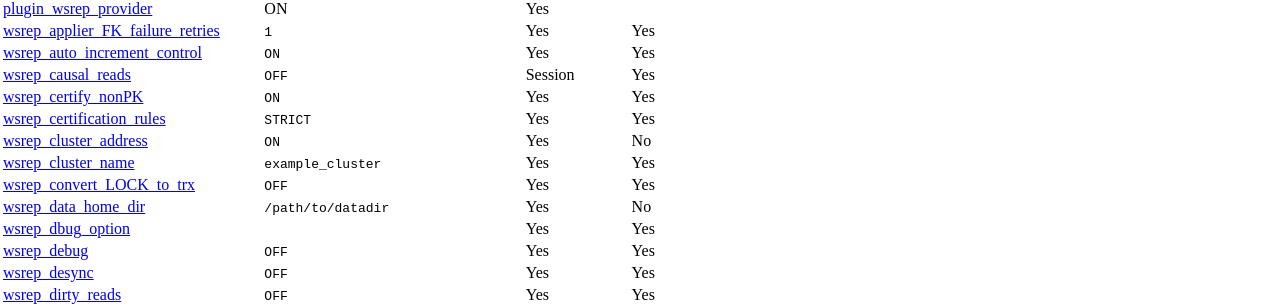
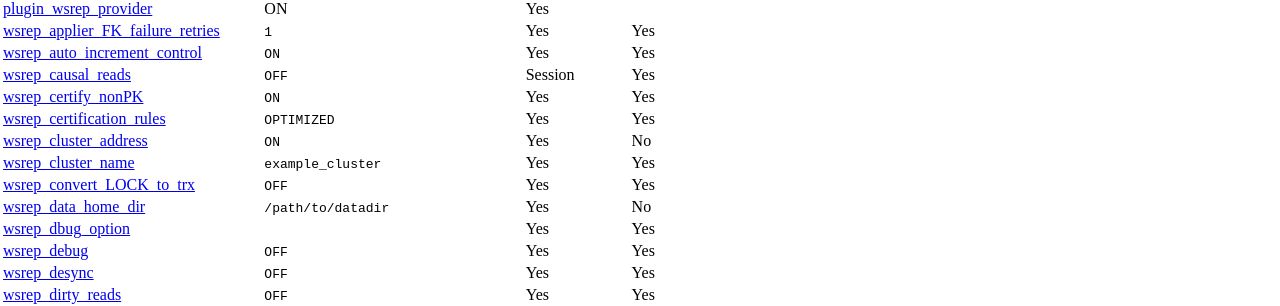
Before and after one commit to codership/documentation, a Sphinx documentation site: the page built from galeracluster/source/documentation/mysql-wsrep-options.rst, in a window 1280 px wide and 900 px high, scrolled down 395 px. Shown: the part 147-453 px from the top of the window. Built offline with Sphinx 7.4.7, drawn with Linux system fonts in a browser that asks for light colours; comment, search, counter and statistics services are not loaded.

Commit message:
Issue #402 The default value of wsrep-certification-rules is now OPTIMIZED

```diff
--- a/galeracluster/source/documentation/mysql-wsrep-options.rst
+++ b/galeracluster/source/documentation/mysql-wsrep-options.rst
@@ -81,7 +81,7 @@ and an explanation.
    ":ref:`wsrep_auto_increment_control <wsrep_auto_increment_control>`", "``ON``", "Yes", "Yes"
    ":ref:`wsrep_causal_reads <wsrep_causal_reads>`", "``OFF``", "Session", "Yes"
    ":ref:`wsrep_certify_nonPK <wsrep_certify_nonPK>`", "``ON``", "Yes", "Yes"
-   ":ref:`wsrep_certification_rules <wsrep_certification_rules>`", "``STRICT``", "Yes", "Yes"
+   ":ref:`wsrep_certification_rules <wsrep_certification_rules>`", "``OPTIMIZED``", "Yes", "Yes"
    ":ref:`wsrep_cluster_address <wsrep_cluster_address>`", "``ON``", "Yes", "No"
    ":ref:`wsrep_cluster_name <wsrep_cluster_name>`", "``example_cluster``", "Yes", "Yes"
    ":ref:`wsrep_convert_LOCK_to_trx <wsrep_convert_LOCK_to_trx>`", "``OFF``", "Yes", "Yes"
@@ -353,7 +353,7 @@ Certification rules to use in the cluster.
    "Variable Scope", "Global"
    "Dynamic Variable", "Yes"
    "Permitted Values", "Enumeration"
-   "Default Value", "``STRICT``"
+   "Default Value", "``OPTIMIZED``"
    "Valid Value", "``OPTIMIZED``, ``STRICT``"
    "Initial Version", "MySQL-wsrep: 5.5.61-25.24, 5.6.41-25.23, 5.7.23-25.15"
    "Deprecated Version", "MySQL-wsrep: 8.0.19-26.3"
```
